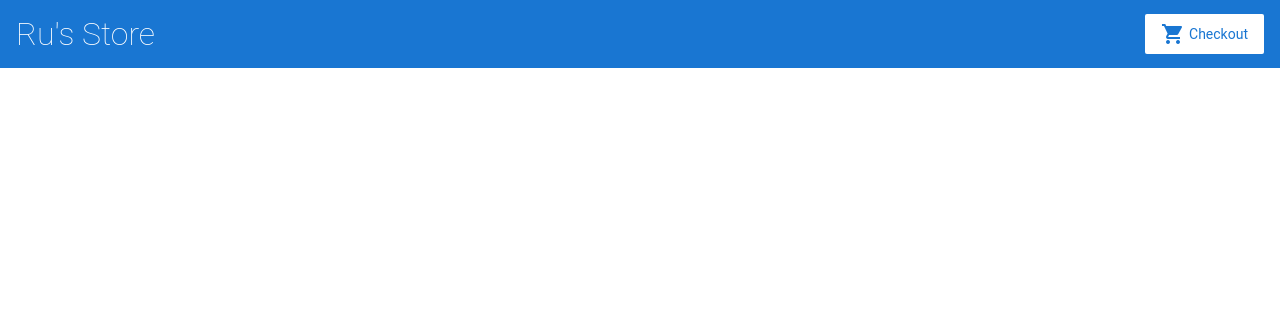
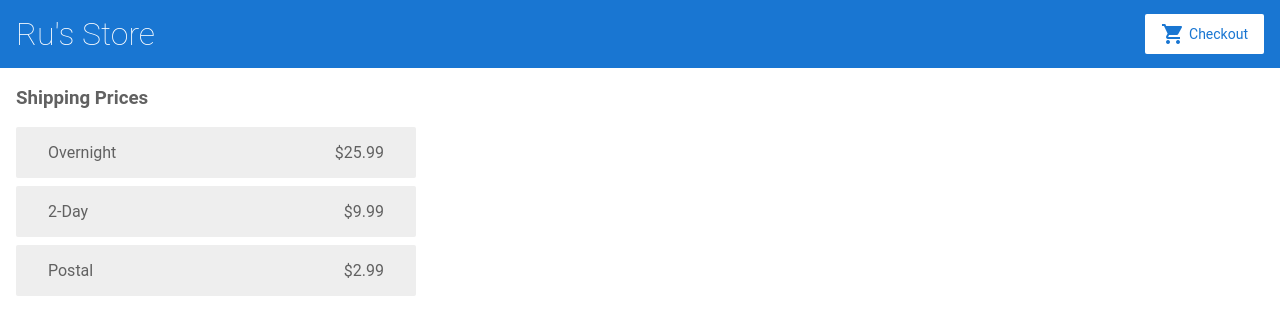
Before and after one commit to simonotter/angular-18yffw, an Angular app: page /shipping in a window 1280 px wide. Before the commit this address led to /. Shown: the top 334 px of the page. Built offline with nearby package versions, Linux system fonts and the light colour scheme.

Commit message:
Added Shipping page

```diff
--- a/src/app/app.module.ts
+++ b/src/app/app.module.ts
@@ -11,6 +11,7 @@
 import { ProductDetailsComponent } from './product-details/product-details.component';
 import { CartService } from './cart.service';
 import { CartComponent } from './cart/cart.component';
+import { ShippingComponent } from './shipping/shipping.component';
 
 @NgModule({
   imports: [
@@ -21,6 +22,7 @@
       { path: '', component: ProductListComponent },
       { path: 'products/:productId', component: ProductDetailsComponent},
       { path: 'cart', component: CartComponent },
+      { path: 'shipping', component: ShippingComponent },
     ])
   ],
   declarations: [
@@ -29,7 +31,8 @@
     ProductListComponent,
     ProductAlertsComponent,
     ProductDetailsComponent,
-    CartComponent
+    CartComponent,
+    ShippingComponent
   ],
   bootstrap: [ AppComponent ],
   providers: [CartService]
--- /dev/null
+++ b/src/app/shipping/shipping.component.html
@@ -0,0 +1,6 @@
+<h3>Shipping Prices</h3>
+
+<div class="shipping-item" *ngFor="let shipping of shippingCosts | async">
+  <span>{{ shipping.type }}</span>
+  <span>{{ shipping.price | currency }}</span>
+</div>
--- /dev/null
+++ b/src/app/shipping/shipping.component.ts
@@ -0,0 +1,23 @@
+import { Component, OnInit } from '@angular/core';
+
+import { CartService } from '../cart.service';
+
+@Component({
+  selector: 'app-shipping',
+  templateUrl: './shipping.component.html',
+  styleUrls: ['./shipping.component.css']
+})
+export class ShippingComponent implements OnInit {
+
+  shippingCosts;
+
+  constructor(
+    private cartService: CartService
+  ) {
+    this.shippingCosts = this.cartService.getShippingPrices();
+  }
+
+  ngOnInit() {
+  }
+
+}
```
Also changed, not shown: src/app/shipping/shipping.component.css (added).
